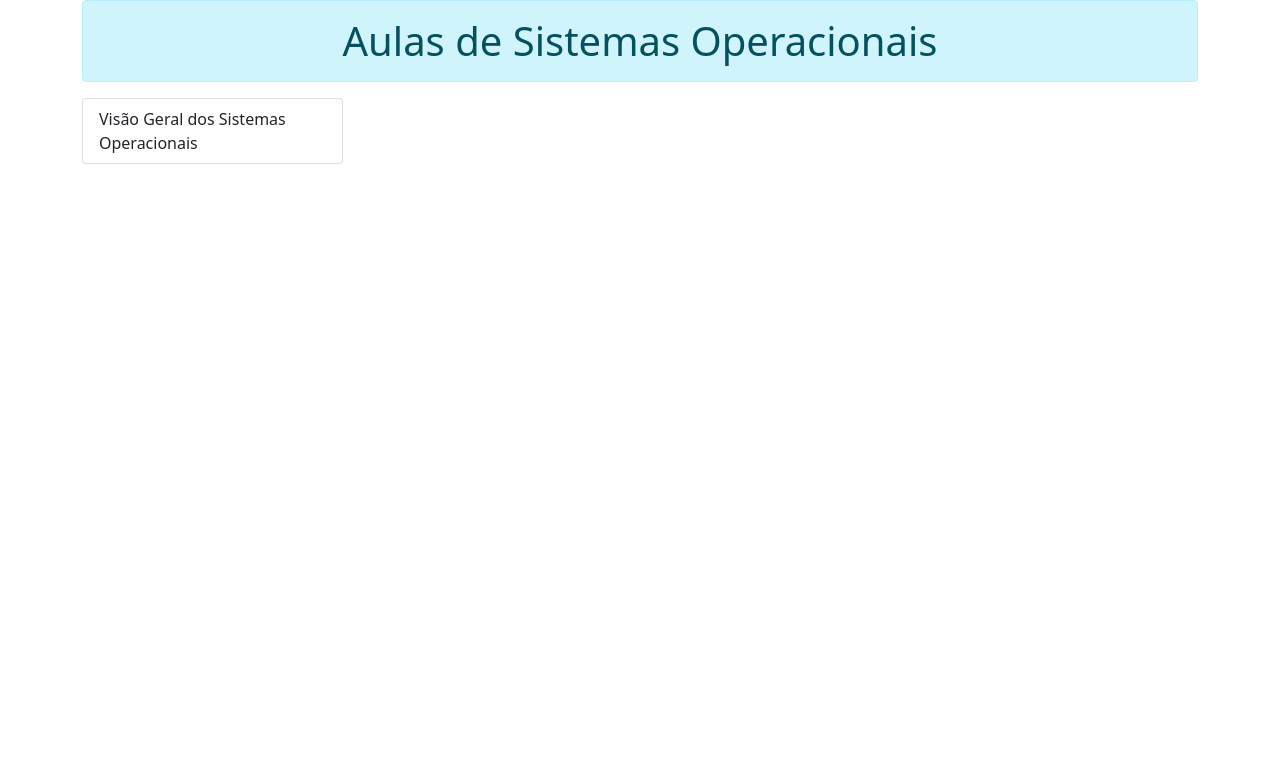
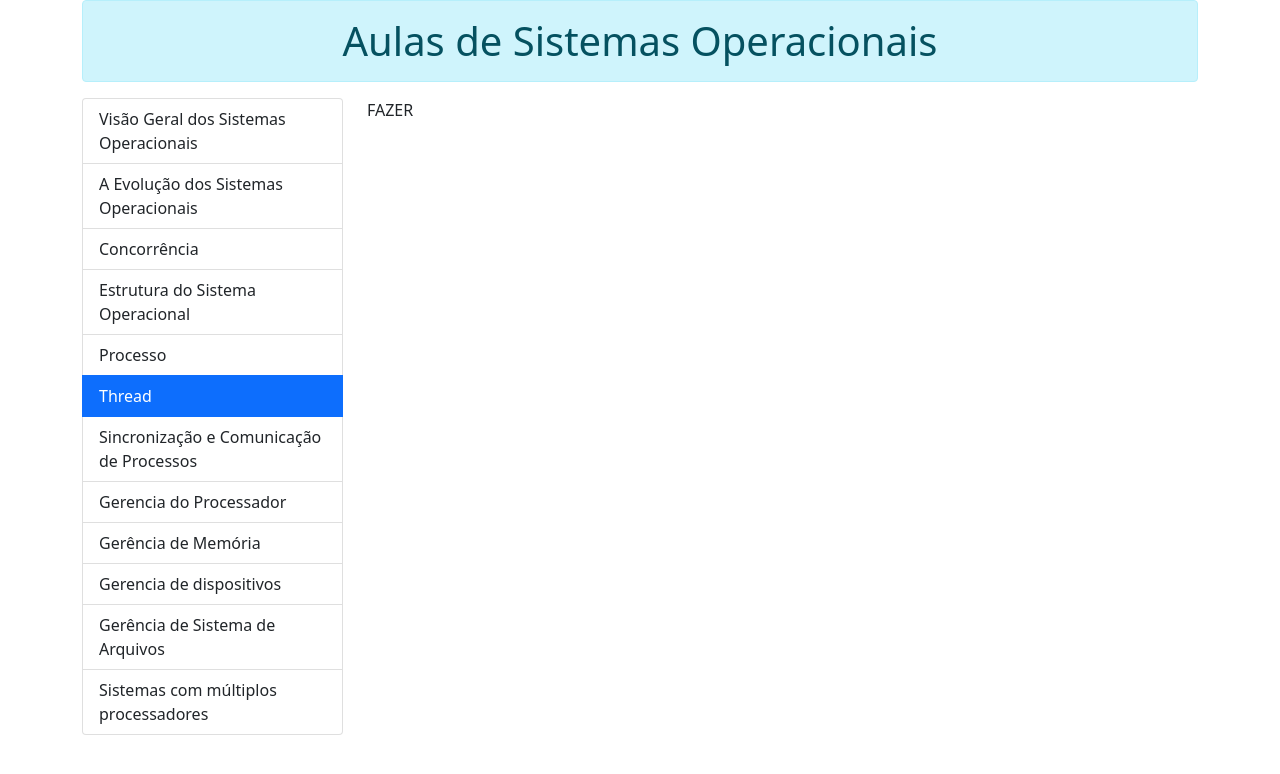
Before and after one commit to carlosalves0123/trabalhoGitHub, a plain HTML site: page theread.html in a window 1280 px wide. Drawn offline with nearby package versions, Linux system fonts and the light colour scheme.

Commit message:
enviorobson

```diff
--- a/theread.html
+++ b/theread.html
@@ -28,3 +28,33 @@
 
                 <div class="list-group">
                     <a href="index.html" class="list-group-item ">Visão Geral dos Sistemas Operacionais</a>
+                    <a href="evolucao.html" class="list-group-item">A Evolução dos Sistemas Operacionais</a>
+                    <a href="ocorrencias.html" class="list-group-item">Concorrência</a>
+                    <a href="estrutura.html" class="list-group-item">Estrutura do Sistema Operacional</a>
+                    <a href="processo.html" class="list-group-item">Processo</a>
+                    <a href="thread.html" class="list-group-item active">Thread</a>
+                    <a href="sincronizacao.html" class="list-group-item">Sincronização e Comunicação de Processos</a>
+                    <a href="gerencia_processador.html" class="list-group-item">Gerencia do Processador</a>
+                    <a href="gerencia_memoria.html" class="list-group-item">Gerência de Memória</a>
+                    <a href="gerencia_dispositivos.html" class="list-group-item ">Gerencia de dispositivos</a>
+                    <a href="gerencia_arquivos.html" class="list-group-item">Gerência de Sistema de Arquivos</a>
+                    <a href="multiplos_processarores.html" class="list-group-item">Sistemas com múltiplos processadores</a>
+                </div>
+            </div>
+
+            <div class="col-9">
+                FAZER
+            </div>
+        </div>
+
+
+    </div>
+
+
+
+
+    <script src="https://ajax.googleapis.com/ajax/libs/jquery/1.12.4/jquery.min.js"></script>
+    <script src="https://maxcdn.bootstrapcdn.com/bootstrap/3.3.7/js/bootstrap.min.js"></script>
+</body>
+
+</html>
```
